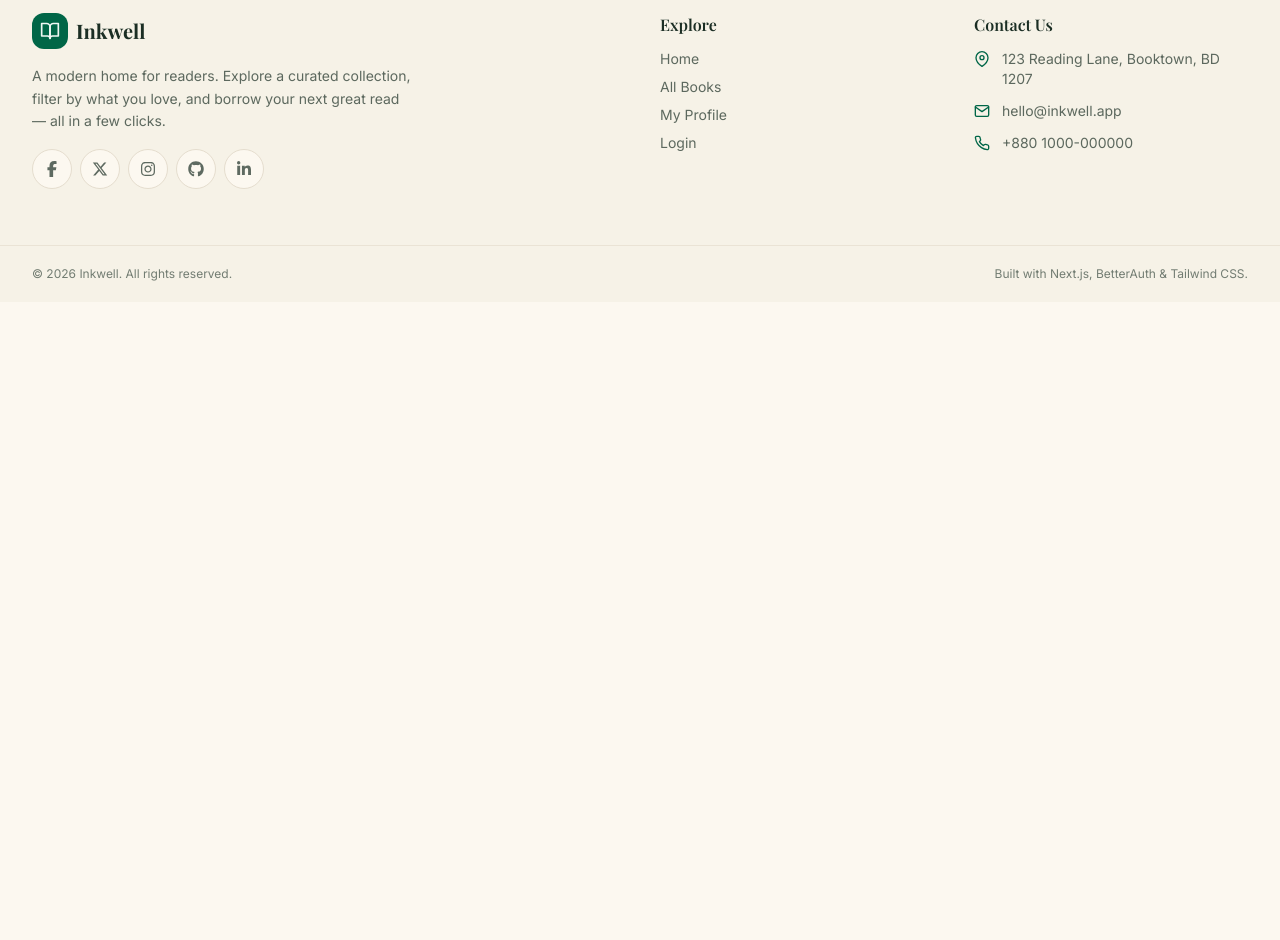
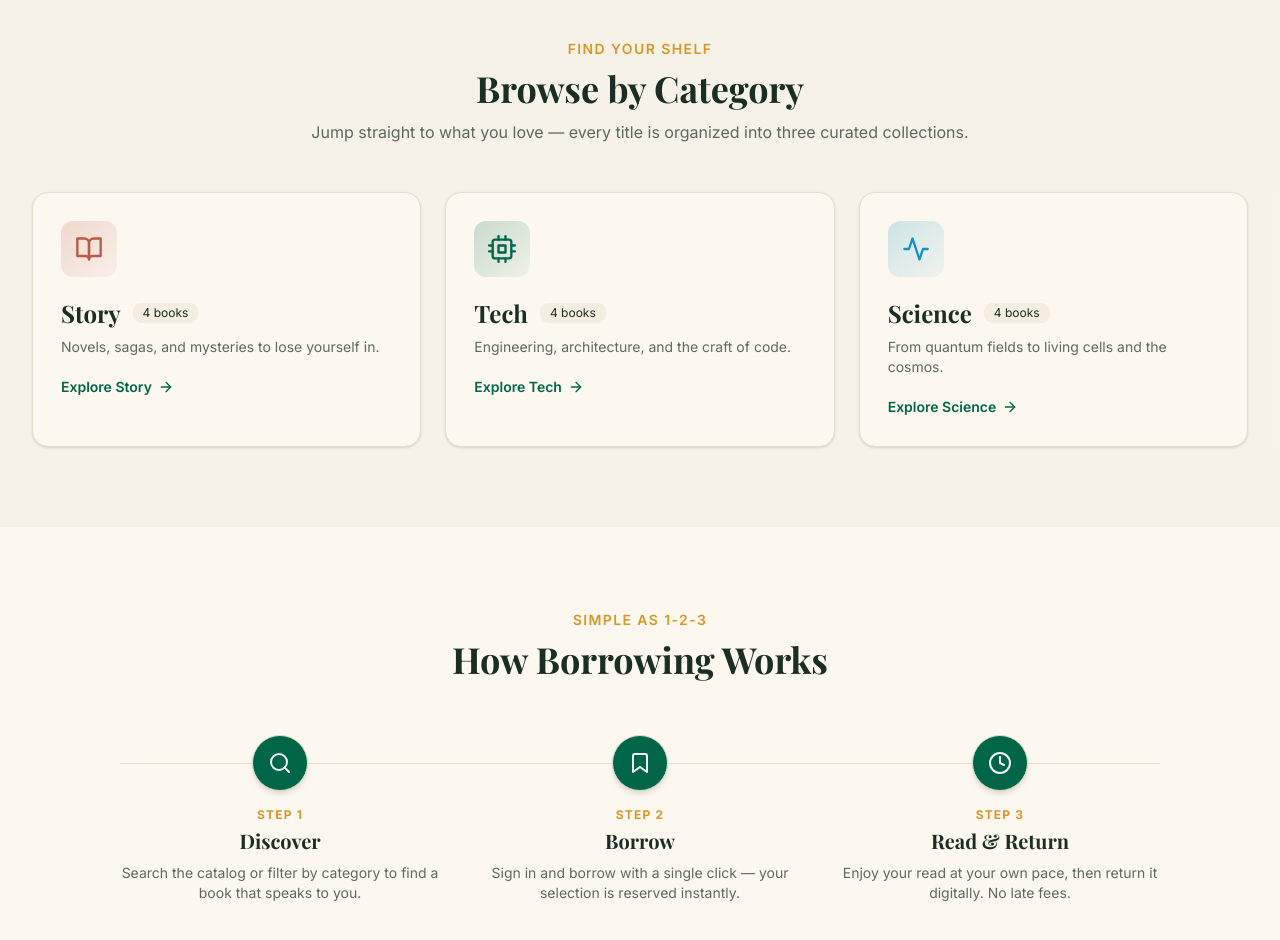
Before and after one commit to ibtee12/Task-8, a Next.js app: page / in a window 1280 px wide. Shown: the part 1840-2780 px from the top of the page. Before the commit the page ends 2142 px from the top, so only its background shows below. Built offline with nearby package versions, Linux system fonts and the light colour scheme; no server answers; a web font is replaced by a local one.

Commit message:
category showcase, how-it-works, and Swiper.js testimonials sections to home

```diff
--- a/src/app/globals.css
+++ b/src/app/globals.css
@@ -131,6 +131,16 @@ body {
   background: var(--color-primary);
 }
 
+/* Swiper pagination bullets themed to match Inkwell */
+.swiper-pagination-bullet {
+  background: var(--color-base-content);
+  opacity: 0.25;
+}
+.swiper-pagination-bullet-active {
+  background: var(--color-primary);
+  opacity: 1;
+}
+
 /* Reusable line-clamp helpers */
 .line-clamp-2 {
   display: -webkit-box;
--- a/src/app/page.js
+++ b/src/app/page.js
@@ -1,19 +1,30 @@
 import Banner from "@/components/home/Banner";
 import Marquee from "@/components/home/Marquee";
 import FeaturedBooks from "@/components/home/FeaturedBooks";
+import CategoryShowcase from "@/components/home/CategoryShowcase";
+import HowItWorks from "@/components/home/HowItWorks";
+import Testimonials from "@/components/home/Testimonials";
 import { fetchBooks } from "@/lib/api";
 
 export default async function Home() {
-  // Fetch all books from the server, then feature the top 4.
+  // Fetch all books from the server, then derive featured + category counts.
   const books = await fetchBooks();
   const featured = books.slice(0, 4);
   const newArrivalTitles = books.slice(0, 3).map((b) => b.title);
+
+  const counts = books.reduce((acc, b) => {
+    acc[b.category] = (acc[b.category] || 0) + 1;
+    return acc;
+  }, {});
 
   return (
     <main className="flex flex-1 flex-col">
       <Banner />
       <Marquee items={newArrivalTitles} />
       <FeaturedBooks books={featured} />
+      <CategoryShowcase counts={counts} />
+      <HowItWorks />
+      <Testimonials />
     </main>
   );
 }
--- /dev/null
+++ b/src/components/home/CategoryShowcase.jsx
@@ -0,0 +1,76 @@
+import Link from "next/link";
+import { FiArrowRight, FiBookOpen, FiCpu, FiActivity } from "react-icons/fi";
+
+const CATEGORY_META = {
+  Story: {
+    icon: FiBookOpen,
+    blurb: "Novels, sagas, and mysteries to lose yourself in.",
+    accent: "from-accent/20 to-accent/5 text-accent",
+  },
+  Tech: {
+    icon: FiCpu,
+    blurb: "Engineering, architecture, and the craft of code.",
+    accent: "from-primary/20 to-primary/5 text-primary",
+  },
+  Science: {
+    icon: FiActivity,
+    blurb: "From quantum fields to living cells and the cosmos.",
+    accent: "from-info/20 to-info/5 text-info",
+  },
+};
+
+/**
+ * Extra section #1 — Browse by Category.
+ * Three cards linking to the All Books page pre-filtered by category.
+ */
+export default function CategoryShowcase({ counts = {} }) {
+  return (
+    <section className="bg-base-200/50">
+      <div className="mx-auto max-w-7xl px-6 py-20 lg:px-8">
+        <div className="mx-auto max-w-2xl text-center">
+          <span className="text-sm font-semibold uppercase tracking-widest text-secondary">
+            Find your shelf
+          </span>
+          <h2 className="mt-2 font-display text-3xl font-bold sm:text-4xl">
+            Browse by Category
+          </h2>
+          <p className="mt-3 text-base-content/70">
+            Jump straight to what you love — every title is organized into three
+            curated collections.
+          </p>
+        </div>
+
+        <div className="mt-12 grid gap-6 md:grid-cols-3">
+          {Object.entries(CATEGORY_META).map(([name, meta]) => {
+            const Icon = meta.icon;
+            const count = counts[name] || 0;
+            return (
+              <Link
+                key={name}
+                href={`/books?category=${name}`}
+                className="group relative overflow-hidden rounded-2xl border border-base-300 bg-base-100 p-7 shadow-sm transition-all hover:-translate-y-1 hover:shadow-xl"
+              >
+                <div
+                  className={`mb-5 grid h-14 w-14 place-items-center rounded-xl bg-gradient-to-br ${meta.accent}`}
+                >
+                  <Icon className="h-7 w-7" />
+                </div>
+                <div className="flex items-center gap-3">
+                  <h3 className="font-display text-2xl font-bold">{name}</h3>
+                  <span className="badge badge-ghost badge-sm">
+                    {count} {count === 1 ? "book" : "books"}
+                  </span>
+                </div>
+                <p className="mt-2 text-sm text-base-content/70">{meta.blurb}</p>
+                <span className="mt-5 inline-flex items-center gap-1.5 text-sm font-semibold text-primary">
+                  Explore {name}
+                  <FiArrowRight className="h-4 w-4 transition-transform group-hover:translate-x-1" />
+                </span>
+              </Link>
+            );
+          })}
+        </div>
+      </div>
+    </section>
+  );
+}
--- /dev/null
+++ b/src/components/home/HowItWorks.jsx
@@ -0,0 +1,66 @@
+import { FiSearch, FiBookmark, FiClock } from "react-icons/fi";
+
+const STEPS = [
+  {
+    icon: FiSearch,
+    title: "Discover",
+    text: "Search the catalog or filter by category to find a book that speaks to you.",
+  },
+  {
+    icon: FiBookmark,
+    title: "Borrow",
+    text: "Sign in and borrow with a single click — your selection is reserved instantly.",
+  },
+  {
+    icon: FiClock,
+    title: "Read & Return",
+    text: "Enjoy your read at your own pace, then return it digitally. No late fees.",
+  },
+];
+
+/**
+ * Extra section #2 — How It Works.
+ * A simple three-step explainer of the borrowing flow.
+ */
+export default function HowItWorks() {
+  return (
+    <section className="mx-auto max-w-7xl px-6 py-20 lg:px-8">
+      <div className="mx-auto max-w-2xl text-center">
+        <span className="text-sm font-semibold uppercase tracking-widest text-secondary">
+          Simple as 1-2-3
+        </span>
+        <h2 className="mt-2 font-display text-3xl font-bold sm:text-4xl">
+          How Borrowing Works
+        </h2>
+      </div>
+
+      <ol className="relative mt-14 grid gap-10 md:grid-cols-3">
+        {/* Connecting line (desktop) */}
+        <div className="absolute left-0 right-0 top-7 hidden h-px bg-base-300 md:block" />
+
+        {STEPS.map((step, i) => {
+          const Icon = step.icon;
+          return (
+            <li
+              key={step.title}
+              className="relative flex flex-col items-center text-center"
+            >
+              <div className="relative z-10 grid h-14 w-14 place-items-center rounded-full border border-base-300 bg-primary text-primary-content shadow-md">
+                <Icon className="h-6 w-6" />
+              </div>
+              <span className="mt-4 text-xs font-bold uppercase tracking-widest text-secondary">
+                Step {i + 1}
+              </span>
+              <h3 className="mt-1 font-display text-xl font-bold">
+                {step.title}
+              </h3>
+              <p className="mt-2 max-w-xs text-sm text-base-content/70">
+                {step.text}
+              </p>
+            </li>
+          );
+        })}
+      </ol>
+    </section>
+  );
+}
--- /dev/null
+++ b/src/components/home/Testimonials.jsx
@@ -0,0 +1,114 @@
+"use client";
+
+import { Swiper, SwiperSlide } from "swiper/react";
+import { Autoplay, Pagination } from "swiper/modules";
+import { FaQuoteLeft } from "react-icons/fa6";
+import { FiStar } from "react-icons/fi";
+
+import "swiper/css";
+import "swiper/css/pagination";
+
+const TESTIMONIALS = [
+  {
+    name: "Amelia Rhodes",
+    role: "Avid reader",
+    quote:
+      "Inkwell completely changed how I discover books. The category filters are spot-on and borrowing takes literally one click.",
+    avatar:
+      "https://images.unsplash.com/photo-1494790108377-be9c29b29330?auto=format&fit=crop&w=120&q=80",
+  },
+  {
+    name: "Daniel Okonkwo",
+    role: "Software engineer",
+    quote:
+      "The tech section is a goldmine. I borrowed three architecture books in a week — clean interface, zero friction.",
+    avatar:
+      "https://images.unsplash.com/photo-1500648767791-00dcc994a43e?auto=format&fit=crop&w=120&q=80",
+  },
+  {
+    name: "Priya Raman",
+    role: "Graduate student",
+    quote:
+      "I love that there are no late fees and returns are instant. It feels like a library that actually respects my time.",
+    avatar:
+      "https://images.unsplash.com/photo-1438761681033-6461ffad8d80?auto=format&fit=crop&w=120&q=80",
+  },
+  {
+    name: "Marcus Bell",
+    role: "Book club host",
+    quote:
+      "Our whole book club switched to Inkwell. The featured picks always spark a great conversation at our meetups.",
+    avatar:
+      "https://images.unsplash.com/photo-1507003211169-0a1dd7228f2d?auto=format&fit=crop&w=120&q=80",
+  },
+];
+
+/**
+ * Extra section #3 — Reader testimonials.
+ * Uses Swiper.js (the chosen npm package for the challenge) for an
+ * auto-playing, swipeable carousel with responsive slides-per-view.
+ */
+export default function Testimonials() {
+  return (
+    <section className="bg-base-200/50">
+      <div className="mx-auto max-w-7xl px-6 py-20 lg:px-8">
+        <div className="mx-auto max-w-2xl text-center">
+          <span className="text-sm font-semibold uppercase tracking-widest text-secondary">
+            Loved by readers
+          </span>
+          <h2 className="mt-2 font-display text-3xl font-bold sm:text-4xl">
+            What Our Readers Say
+          </h2>
+        </div>
+
+        <div className="mt-12">
+          <Swiper
+            modules={[Autoplay, Pagination]}
+            spaceBetween={24}
+            slidesPerView={1}
+            loop
+            autoplay={{ delay: 4000, disableOnInteraction: false }}
+            pagination={{ clickable: true }}
+            breakpoints={{
+              640: { slidesPerView: 2 },
+              1024: { slidesPerView: 3 },
+            }}
+            className="!pb-14"
+          >
+            {TESTIMONIALS.map((t) => (
+              <SwiperSlide key={t.name} className="h-auto">
+                <figure className="flex h-full flex-col gap-4 rounded-2xl border border-base-300 bg-base-100 p-7 shadow-sm">
+                  <FaQuoteLeft className="h-7 w-7 text-secondary/60" />
+                  <blockquote className="flex-1 text-base-content/80">
+                    “{t.quote}”
+                  </blockquote>
+                  <div className="flex gap-1">
+                    {[...Array(5)].map((_, i) => (
+                      <FiStar
+                        key={i}
+                        className="h-4 w-4 fill-secondary text-secondary"
+                      />
+                    ))}
+                  </div>
+                  <figcaption className="flex items-center gap-3 border-t border-base-300 pt-4">
+                    {/* Plain img is fine here — small, fixed-size avatars */}
+                    {/* eslint-disable-next-line @next/next/no-img-element */}
+                    <img
+                      src={t.avatar}
+                      alt={t.name}
+                      className="h-11 w-11 rounded-full object-cover"
+                    />
+                    <div>
+                      <p className="font-semibold">{t.name}</p>
+                      <p className="text-sm text-base-content/60">{t.role}</p>
+                    </div>
+                  </figcaption>
+                </figure>
+              </SwiperSlide>
+            ))}
+          </Swiper>
+        </div>
+      </div>
+    </section>
+  );
+}
```
